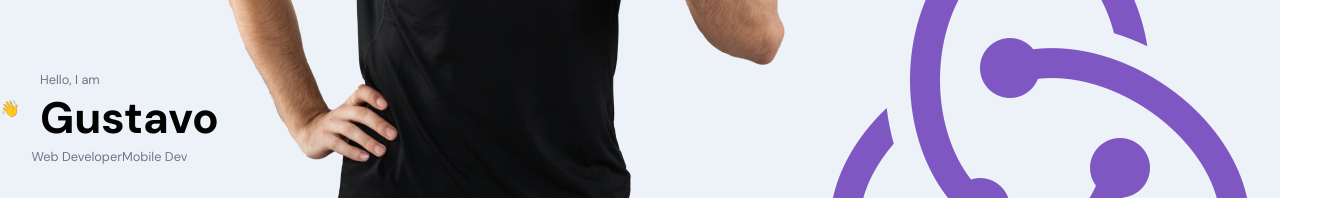
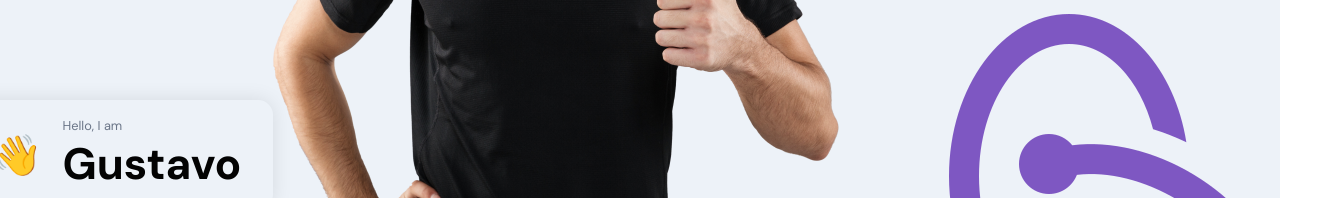
Before and after one commit to gustavosepulveda/frontend_react, a React (Create React App) app: page / in a window 1280 px wide. Shown: the part 602-800 px from the top of the page, 1319 px wide, since content can reach past the window. Built offline with nearby package versions, Linux system fonts and the light colour scheme.

Commit message:
header circle css added

```diff
--- a/src/container/Header/Header.jsx
+++ b/src/container/Header/Header.jsx
@@ -17,7 +17,7 @@
 
 const Header = () => {
 	return (
-		<div className="app__header app__flex">
+		<div id="home" className="app__header app__flex">
 			<motion.div
 				whileInView={{ x: [-100, 0], opacity: [0, 1] }}
 				transition={{ duration: 0.5 }}
--- a/src/container/Header/Header.scss
+++ b/src/container/Header/Header.scss
@@ -0,0 +1,114 @@
+#home {
+	position: relative;
+	background: url("../../assets/bgIMG.png");
+	background-size: cover;
+	background-repeat: repeat;
+	background-position: center;
+
+	.app__wrapper {
+		padding: 0;
+
+		.copyright {
+			display: none;
+		}
+	}
+}
+
+.app__header {
+	flex: 1;
+	width: 100%;
+	height: 100%;
+	flex-direction: row;
+
+	padding: 6rem 2rem 0;
+
+	@media screen and (min-width: 2000px) {
+		padding-top: 8rem;
+	}
+
+	@media screen and (max-width: 1200px) {
+		flex-direction: column;
+	}
+
+	@media screen and (max-width: 450px) {
+		padding: 6rem 1rem 2rem;
+	}
+}
+
+.app__header-info {
+	flex: 0.65;
+	display: flex;
+	flex-direction: column;
+	justify-content: flex-start;
+	align-items: flex-start;
+	height: 100%;
+
+	@media screen and (max-width: 2000px) {
+		width: 100%;
+		margin-right: 0rem;
+	}
+}
+
+.app__header-badge {
+	width: 100%;
+	display: flex;
+	justify-content: flex-end;
+	align-items: flex-end;
+	flex-direction: column;
+
+	.badge-cmp,
+	.tag-cmp {
+		padding: 1rem 2rem;
+		border: var(--white-color);
+		border-radius: 15px;
+		flex-direction: row;
+		width: auto;
+
+		box-shadow: 0 0 20px rgba(0, 0, 0, 0.1);
+	}
+	.tag-cmp {
+		flex-direction: column;
+		margin-top: 3rem;
+
+		p {
+			width: 100%;
+			text-transform: uppercase;
+			text-align: right;
+		}
+	}
+	span {
+		font-size: 2.5rem;
+		@media screen and (min-width: 2000px) {
+			font-size: 5rem;
+		}
+	}
+
+	@media screen and (max-width: 1200px) {
+		justify-content: flex-start;
+		align-items: flex-start;
+	}
+}
+
+.app__header-circles {
+    flex: 0.75;
+    display: flex;
+    flex-direction: column;
+    justify-content: space-evenly;
+    align-items: flex-start;
+    height: 100%;
+    margin-left: 1rem;
+
+    div {
+      width: 100px;
+      height: 100px;
+      border-radius: 50%;
+
+      background: var(--white-color);
+      box-shadow: 0px 0px 20px rgba(0, 0, 0, 0.1);
+
+      img {
+        width: 60%;
+        height: 60%;
+      }
+    }
+}
```
